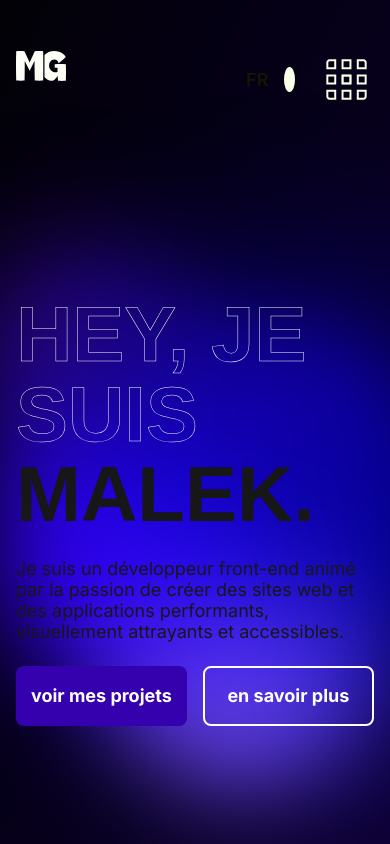
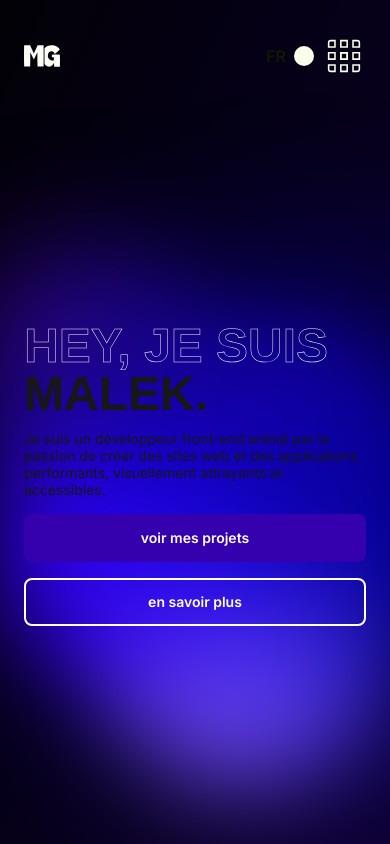
Before and after one commit to MalekGuez/portfolio, a Next.js app: page / in a window 390 px wide. Built offline with nearby package versions, Linux system fonts and the light colour scheme; a web font is replaced by a local one.

Commit message:
feat: loading, home, header responsive + some translation corrections

```diff
--- a/app/about/style.module.css
+++ b/app/about/style.module.css
@@ -3,8 +3,8 @@
 }
 
 .title {
-    margin-top: 40px;
-    font-size: 88px;
+    margin-top: 24px;
+    font-size: 72px;
     line-height: 88px;
     text-transform: uppercase;
     font-family: "Heatrix", sans-serif;
@@ -18,7 +18,45 @@
 .description {
     margin: 32px 0;
     font-weight: normal;
-    font-size: 20px;
+    font-size: 18px;
     line-height: 26px;
     font-family: "Inter", sans-serif;
 }
+
+@media (max-width: 1024px) {
+    .title {
+        font-size: 64px;
+        line-height: 78px;
+        padding-bottom: 24px;
+    }
+    .description {
+        font-size: 18px;
+        line-height: 24px;
+        margin: 24px 0;
+    }
+}
+
+@media (max-width: 768px) {
+    .title {
+        font-size: 50px;
+        line-height: 64px;
+        padding-bottom: 12px;
+        margin-top: 12px;
+    }
+    .description {
+        font-size: 16px;
+        line-height: 22px;
+        margin: 12px 0;
+    }
+}
+
+@media (max-width: 425px) {
+    .title {
+        font-size: 32px;
+        line-height: 48px;
+    }
+    .description {
+        font-size: 14px;
+        line-height: 20px;
+    }
+}
--- a/app/layout.js
+++ b/app/layout.js
@@ -8,6 +8,7 @@ import Loading from "@/components/loading";
 const inter = Inter({
   weight: ["200", "300", "400", "500", "600", "700", "800", "900"],
   subsets: ["latin"],
+  display: "swap",
 });
 
 export const metadata = {
--- a/app/styles/Header.module.css
+++ b/app/styles/Header.module.css
@@ -34,6 +34,8 @@
     font-weight: 900;
     font-family: "Inter", sans-serif;
     font-size: 24px;
+    display: flex;
+    align-items: center;
 }
 
 .headerLang {
@@ -60,18 +62,45 @@
 
 @media (max-width: 1024px) {
     .header {
-        padding: 40px 40px 0 40px;
+        padding: 32px 40px 0 40px;
+    }
+    .logo {
+        width: 42px;
+    }
+    .headerTheme {
+        width: 22px;
+        height: 22px;
     }
 }
 
 @media (max-width: 768px) {
     .header {
-        padding: 32px 48px 0 48px;
+        padding: 16px 32px 0 32px;
+    }
+    .headerContainer {
+        gap: 8px;
+    }
+    .logoText {
+        font-size: 16px;
+    }
+    .logo {
+        width: 36px;
+    }
+    .headerTheme {
+        width: 20px;
+        height: 20px;
+        margin-right: 0px;
+    }
+    .headerLang {
+        font-size: 16px;
     }
 }
 
 @media (max-width: 425px) {
     .header {
-        padding: 32px 16px 0 16px;
+        padding: 8px 24px 0 24px;
+    }
+    .logoText {
+        display: none;
     }
 }
--- a/app/styles/globals.css
+++ b/app/styles/globals.css
@@ -70,8 +70,12 @@ a {
   border-radius: 8px;
 
   font-size: 18px;
-  font-weight: 700;
+  font-weight: 600;
   text-transform: lowercase;
+  display: flex;
+  align-items: center;
+  justify-content: center;
+  text-align: center;
 }
 
 .btn-primary {
@@ -134,3 +138,19 @@ a {
     color-scheme: dark;
   }
 }
+
+@media (max-width: 768px) {
+  .btn {
+    width: 180px;
+    height: 52px;
+    font-size: 16px;
+  }
+}
+
+@media (max-width: 425px) {
+  .btn {
+    width: 150px;
+    height: 48px;
+    font-size: 14px;
+  }
+}
--- a/app/styles/page.module.css
+++ b/app/styles/page.module.css
@@ -30,6 +30,7 @@
 
 .introContainer p {
   max-width: 855px;
+  margin-bottom: 8px;
   font-size: 18px;
 }
 
@@ -61,18 +62,54 @@
 }
 @media (max-width: 1024px) {
   .main {
-    padding: 175px 60px 0 60px;
+    padding: 127px 40px 0 40px;
+  }
+  .introContainer h1 {
+    font-size: 64px;
+    line-height: 68px;
+  }
+  .introContainer p {
+    max-width: 780px;
   }
 }
 
 @media (max-width: 768px) {
   .main {
-    padding: 175px 48px 0 48px;
+    padding: 111px 32px 0 32px;
   }
+  .introContainer h1 {
+    font-size: 52px;
+    line-height: 56px;
+  }
+  .introContainer p {
+    font-size: 16px;
+  }
+  .introContainer {
+    gap: 16px;
+  }
+
 }
 
 @media (max-width: 425px) {
   .main {
-    padding: 175px 16px 0 16px;
+    padding: 103px 24px 0 24px;
+  }
+  .introContainer {
+    gap: 12px;
+  }
+  .introContainer h1 {
+    font-size: 48px;
+    line-height: 48px;
+  }
+  .introContainer p {
+    font-size: 14px;
+    margin-bottom: 4px;
+  }
+  .introButtons {
+    flex-direction: column;
+    width: 100%;
+  }
+  .introButtons a {
+    width: 100%;
   }
 }
--- a/components/loading/index.js
+++ b/components/loading/index.js
@@ -46,6 +46,7 @@ export default function Loading() {
               opacity: 0,
               transition: { delay: 0.4, duration: 0.4 },
             }}
+            className={styles.loadingSvg}
           >
             <motion.path
               initial={{
--- a/components/loading/style.module.css
+++ b/components/loading/style.module.css
@@ -41,3 +41,20 @@
   background-color: white;
   z-index: 9999;
 }
+
+@media (max-width: 768px) {
+  .loadingSvg {
+    width: 40px;
+  }
+  .text {
+    font-size: 24px;
+    margin-left: 12px;
+  }
+}
+
+@media (max-width: 425px) {
+  .text {
+    font-size: 18px;
+    margin-left: 12px;
+  }
+}
--- a/components/nav/Link/index.js
+++ b/components/nav/Link/index.js
@@ -94,7 +94,7 @@ export default function index({ data, lang }) {
             );
           })}
         </div>
-        <div style={{ position: "absolute", left: "69px" }}>
+        <div className={styles.textAbs} style={{ position: "absolute", left: "69px" }}>
           {data.title.split("").map((l, i) => {
             return (
               <motion.span
--- a/components/nav/Link/style.module.css
+++ b/components/nav/Link/style.module.css
@@ -26,3 +26,34 @@
   font-weight: 900;
   font-family: "Inter", sans-serif;
 }
+
+
+@media (max-width: 1024px) {
+    .linkText {
+        font-size: 72px;
+        line-height: 80px;
+    }
+    .linkNumber {
+        font-size: 24px;
+        line-height: 36px;
+        width: 24px;
+    }
+    .textAbs {
+      left: 48px !important;
+  }
+}
+
+@media (max-width: 768px) {
+    .linkText {
+        font-size: 48px;
+        line-height: 54px;
+    }
+    .linkNumber {
+        font-size: 24px;
+        line-height: 36px;
+        width: 18px;
+    }
+    .textAbs {
+        left: 42px !important;
+    }
+}
--- a/components/nav/style.module.css
+++ b/components/nav/style.module.css
@@ -35,9 +35,28 @@
     z-index: -1;
     top: 0;
     left: 0;
-    /* background: linear-gradient(to left top, #0e002c, #0d0029, #0c0025, #0a0022, #08001e, #07001b, #060018, #050015, #040012, #04000e, #03010a, #020105); */
 }
 
-.navItem {
+@media (max-width: 1024px) {
+    .navItems {
+        padding: 127px 0 0 80px;
+    }
+    .menu {
+        width: 48px;
+    }
+}
 
+@media (max-width: 768px) {
+    .navItems {
+        padding: 111px 0 0 32px;
+    }
+    .menu {
+        width: 44px;
+    }
 }
+
+@media (max-width: 425px) {
+    .navItems {
+        padding: 103px 0 0 24px;
+    }
+}
--- a/src/locales/en/translation.json
+++ b/src/locales/en/translation.json
@@ -3,7 +3,7 @@
     "home": "Home",
     "about": "About",
     "works": "Works",
-    "contact": "Contact me"
+    "contact": "Contact"
   },
   "home": {
     "title": "Hey, I'm",
--- a/src/locales/fr/translation.json
+++ b/src/locales/fr/translation.json
@@ -3,7 +3,7 @@
     "home": "Accueil",
     "about": "À propos",
     "works": "Projets",
-    "contact": "Contactez-moi"
+    "contact": "Contact"
   },
   "home": {
     "title": "Hey, je suis",
@@ -24,7 +24,7 @@
   },
   "work": {
     "malekguezouli": {
-      "description": "Mon portfolio intègre toutes les connaissances en design et en développement que j'ai acquises depuis mes débuts. Il a été créé comme un moyen d'établir ma propre identité unique. Ce site web sert à la fois de vitrine pour exposer mon travail et de toile blanche sur laquelle je peux expérimenter de nouvelles méthodes et développer mes compétences.",
+      "description": "Mon portfolio intègre toutes les connaissances en développement et en design que j'ai acquises depuis mes débuts. Il a été créé comme un moyen d'établir ma propre identité numérique. Ce site web sert à la fois de vitrine pour exposer mon travail et de toile blanche sur laquelle je peux expérimenter de nouvelles méthodes et développer mes compétences.",
       "dnd": "Designer et Développeur",
       "theme": "Design et Développement",
       "sep2024": "Sept.2024",
```
